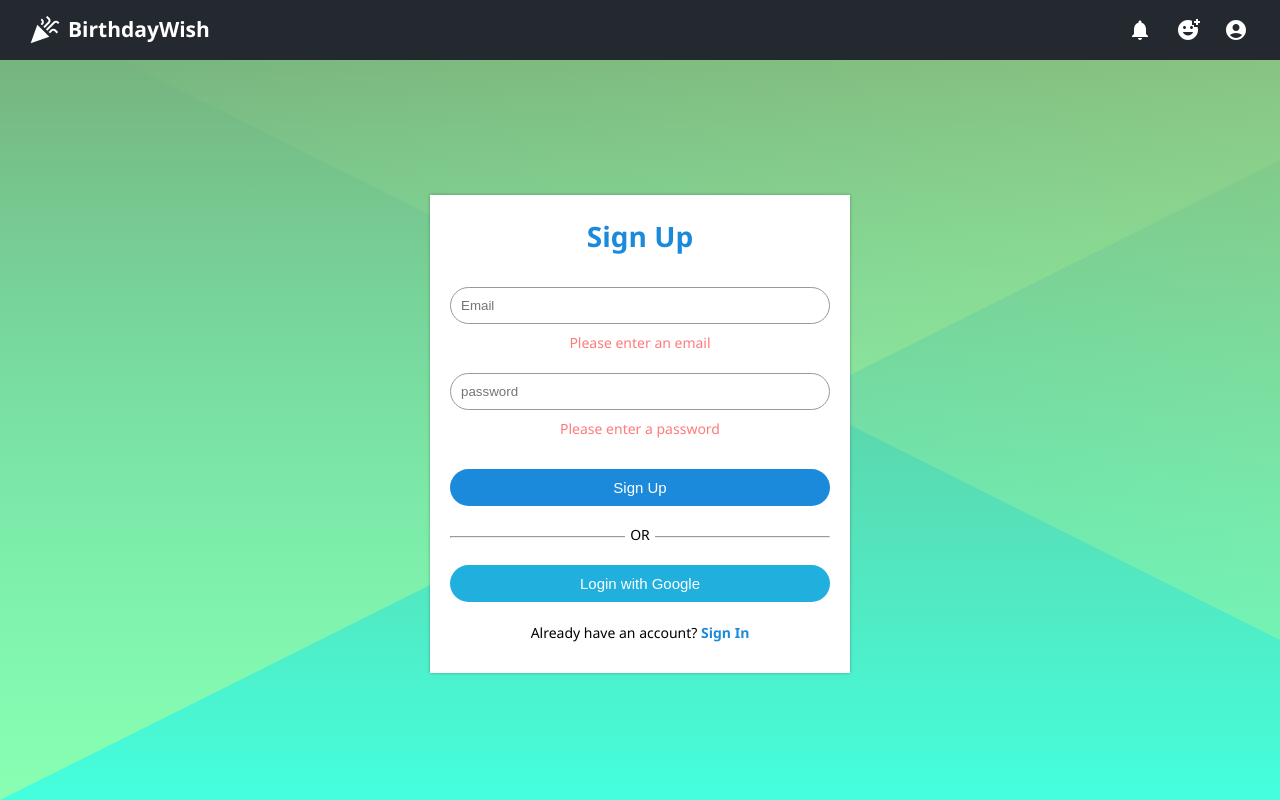
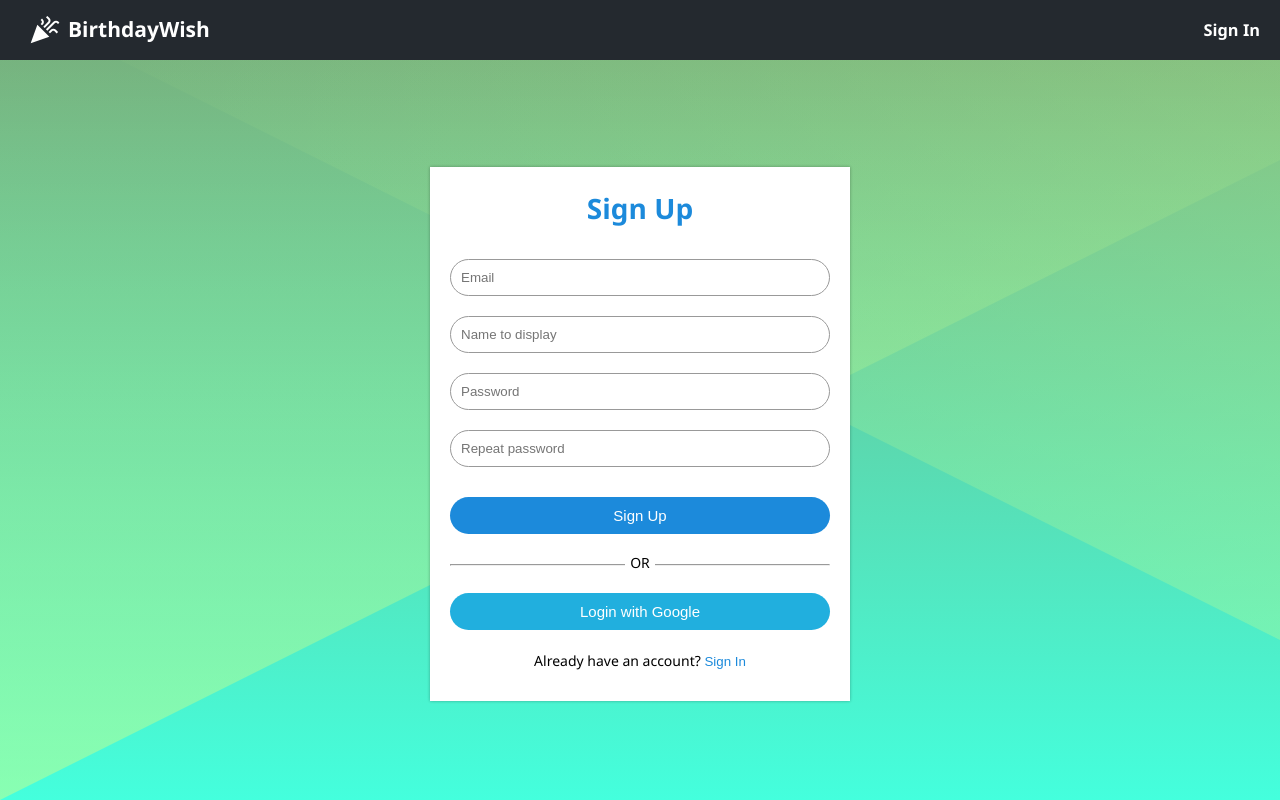
Before and after one commit to almazankaze/BirthdayWebsite, a React (Create React App) app in the folder client/: page /auth in a window 1280 px wide. Both pictures are taken after a click on the button "Sign Up". Built offline with nearby package versions, Linux system fonts and the light colour scheme.

Commit message:
starting login

```diff
--- a/client/package.json
+++ b/client/package.json
@@ -15,6 +15,7 @@
     "moment": "^2.29.1",
     "react": "^17.0.2",
     "react-dom": "^17.0.2",
+    "react-google-login": "^5.2.2",
     "react-redux": "^7.2.6",
     "react-router-dom": "^6.2.2",
     "react-scripts": "5.0.0",
--- a/client/src/components/form/SignUp.js
+++ b/client/src/components/form/SignUp.js
@@ -1,74 +1,140 @@
 import React, { useState } from "react";
+import { GoogleLogin } from "react-google-login";
 import "./form.css";
 
 const SignUp = () => {
-  const url = "";
   const [showError, setShowError] = useState(false);
-  const [signUpData, setSignUpData] = useState({
+  const [isSignup, setIsSignUp] = useState(false);
+  const [formData, setFormData] = useState({
     email: "",
+    name: "",
     password: "",
+    confirmPassword: "",
   });
+
   const handleSubmit = (e) => {
     e.preventDefault();
 
-    if (signUpData.email.trim() === "") setShowError(true);
+    if (formData.email.trim() === "") setShowError(true);
     else {
       setShowError(false);
       clear();
     }
   };
   const clear = () => {
-    setSignUpData({
+    setFormData({
       email: "",
+      name: "",
       password: "",
+      confirmPassword: "",
     });
   };
+
+  const switchMode = () => {
+    setIsSignUp((prevIsSignUp) => !prevIsSignUp);
+  };
+
+  const handleChange = (e) => {
+    setFormData({ ...formData, [e.target.name]: e.target.value });
+  };
+
+  const googleSuccess = (res) => {};
+
+  const googleFailure = () => {};
   return (
     <div className="form-container">
-      <h1>Sign Up</h1>
+      <h1>{isSignup ? "Sign Up" : "Sign In"}</h1>
       <form autoComplete="off" noValidate onSubmit={handleSubmit}>
         <div className="input-container">
           <input
             type="email"
+            name="email"
             placeholder="Email"
             className="input-box"
-            value={signUpData.email}
-            onChange={(e) =>
-              setSignUpData({ ...signUpData, email: e.target.value })
-            }
+            autoFocus
+            onChange={handleChange}
           />
           <span className={showError ? "input-error" : "hide-input-error"}>
             Please enter an email
           </span>
         </div>
+
+        {isSignup && (
+          <>
+            <div className="input-container">
+              <input
+                type="text"
+                name="name"
+                placeholder="Name to display"
+                className="input-box"
+                onChange={handleChange}
+              />
+              <span className={showError ? "input-error" : "hide-input-error"}>
+                Please enter a name to display
+              </span>
+            </div>
+          </>
+        )}
+
         <div className="input-container">
           <input
             type="password"
-            placeholder="password"
+            name="password"
+            placeholder="Password"
             className="input-box"
-            value={signUpData.password}
-            onChange={(e) =>
-              setSignUpData({ ...signUpData, password: e.target.value })
-            }
+            onChange={handleChange}
           />
           <span className={showError ? "input-error" : "hide-input-error"}>
             Please enter a password
           </span>
         </div>
 
+        {isSignup && (
+          <>
+            <div className="input-container">
+              <input
+                type="password"
+                name="confirmPassword"
+                placeholder="Repeat password"
+                className="input-box"
+                onChange={handleChange}
+              />
+              <span className={showError ? "input-error" : "hide-input-error"}>
+                Passwords should match
+              </span>
+            </div>
+          </>
+        )}
+
         <button type="submit" className="signup-form-btn signup-btn">
-          Sign Up
+          {isSignup ? "Sign Up" : "Sign In"}
         </button>
         <hr className="form-divider" />
         <p className="or">OR</p>
-        <button type="submit" className="signup-form-btn social-btn">
-          Login with Google
-        </button>
+
+        <GoogleLogin
+          clientId="GOOGLE ID"
+          render={(renderProps) => (
+            <button
+              type="button"
+              className="signup-form-btn social-btn"
+              onClick={renderProps.onClick}
+              disabled={renderProps.disabled}
+            >
+              Login with Google
+            </button>
+          )}
+          onSuccess={googleSuccess}
+          onFailure={googleFailure}
+          cookiePolicy="single_host_origin"
+        />
+
         <p className="question">
-          Already have an account?{" "}
-          <a className="form-link" href={url}>
-            Sign In
-          </a>
+          {isSignup ? "Already have an account? " : "Don't have an account? "}
+
+          <button type="button" onClick={switchMode} className="form-link">
+            {isSignup ? "Sign In" : "Sign Up"}
+          </button>
         </p>
       </form>
     </div>
--- a/client/src/components/form/form.css
+++ b/client/src/components/form/form.css
@@ -61,6 +61,9 @@
 
 .form-link {
   text-decoration: none;
+  border: none;
+  cursor: pointer;
+  background: none;
   color: #1c8adb;
 }
 
--- a/client/src/components/navbar/NavBar.js
+++ b/client/src/components/navbar/NavBar.js
@@ -11,6 +11,7 @@ import "./navbar.css";
 const NavBar = () => {
   const [showMenu, setShowMenu] = useState(false);
   const url = "";
+  const user = null;
   const toggleMenu = () => {
     setShowMenu(!showMenu);
   };
@@ -49,11 +50,12 @@ const NavBar = () => {
             <a href={url}>Communities</a>
           </li>
           <li className="mobile-nav-link">
-            <a href={url}>Sign Out</a>
+            {user ? <a>Sign Out</a> : <NavLink to="auth">Sign In</NavLink>}
           </li>
         </ul>
       </div>
 
+      {user ? (
         <ul className="right-nav">
           <li>
             <IconButton aria-label="notices">
@@ -66,7 +68,7 @@ const NavBar = () => {
             </IconButton>
           </li>
           <li>
-          <IconButton aria-label="notices">
+            <IconButton aria-label="add">
               <AddReactionIcon
                 sx={{
                   fontSize: 24,
@@ -77,7 +79,10 @@ const NavBar = () => {
           </li>
 
           <li className="drop-down">
-          <IconButton aria-label="notices">
+            {user.result.imageUrl ? (
+              <img src={user?.result.imageUrl} alt={user?.result.name} />
+            ) : (
+              <IconButton aria-label="profile">
                 <AccountCircleIcon
                   sx={{
                     fontSize: 24,
@@ -85,6 +90,8 @@ const NavBar = () => {
                   }}
                 />
               </IconButton>
+            )}
+
             <div className="sub-menu-box">
               <ul className="sub-menu">
                 <li>
@@ -100,12 +107,19 @@ const NavBar = () => {
               <div className="submenu-border"></div>
               <div className="sub-menu">
                 <div className="single-link">
-                <a href={url}>Sign out</a>
+                  <a>Sign out</a>
                 </div>
               </div>
             </div>
           </li>
         </ul>
+      ) : (
+        <div className="right-nav">
+          <NavLink to="auth">
+            <h3>Sign In</h3>
+          </NavLink>
+        </div>
+      )}
     </nav>
   );
 };
--- a/client/src/components/navbar/navbar.css
+++ b/client/src/components/navbar/navbar.css
@@ -168,6 +168,10 @@ a {
     display: none;
   }
 
+  .right-nav {
+    display: none;
+  }
+
   .mobile-nav-link {
     display: block;
   }
--- /dev/null
+++ b/client/src/components/posts/ExPost.js
@@ -0,0 +1,31 @@
+import React from "react";
+import moment from "moment";
+import IconButton from "@mui/material/IconButton";
+import DeleteIcon from "@mui/icons-material/Delete";
+import EditIcon from "@mui/icons-material/Edit";
+import hutaoImg from "../../images/hu-tao.jpg";
+
+const ExPost = ({ post }) => {
+  return (
+    <div className="card">
+      <div className="card-content">
+        <img src={hutaoImg} alt="card pic" />
+        <div className="card-text">
+          <h2>postName</h2>
+          <p>{post.message}</p>
+          <p>{moment(post.createdAt).fromNow()}</p>
+        </div>
+        <div className="card-footer">
+          <IconButton aria-label="delete">
+            <DeleteIcon sx={{ fontSize: 32, color: "red" }} />
+          </IconButton>
+          <IconButton aria-label="edit">
+            <EditIcon sx={{ fontSize: 32, color: "blue" }} />
+          </IconButton>
+        </div>
+      </div>
+    </div>
+  );
+};
+
+export default ExPost;
--- /dev/null
+++ b/client/src/components/posts/ExPostsContainer.js
@@ -0,0 +1,20 @@
+import React from "react";
+import LoadingCircle from "../loadingCircle/LoadingCircle";
+import ExPost from "./ExPost";
+import "./posts.css";
+
+const ExPostsContainer = ({ posts }) => {
+  return !posts ? (
+    <LoadingCircle />
+  ) : (
+    <div className="cards-container">
+      <div className="cards">
+        {posts.map((post) => (
+          <ExPost key={post._id} post={post} />
+        ))}
+      </div>
+    </div>
+  );
+};
+
+export default ExPostsContainer;
--- a/client/src/pages/posts/ExBirthdayPosts.js
+++ b/client/src/pages/posts/ExBirthdayPosts.js
@@ -4,7 +4,7 @@ import { useDispatch } from "react-redux";
 import { useSelector } from "react-redux";
 import { getExBirthday } from "../../actions/birthdays";
 import LoadingCircle from "../../components/loadingCircle/LoadingCircle";
-import PostsContainer from "../../components/posts/PostsContainer";
+import ExPostsContainer from "../../components/posts/ExPostsContainer";
 import ExPostForm from "../../components/form/ExPostForm";
 import "./posts.css";
 
@@ -27,7 +27,7 @@ const ExBirthdayPosts = () => {
           Happy Birthday {birthday.birthdayName}
         </h1>
       </section>
-      <PostsContainer posts={birthday.posts} birthdayId={birthday_id} />
+      <ExPostsContainer posts={birthday.posts} />
     </div>
   );
 };
```
Also changed, not shown: 2 other files (tests, documents, lock files or other folders). Lines whose indentation alone changed are shown as unchanged.
